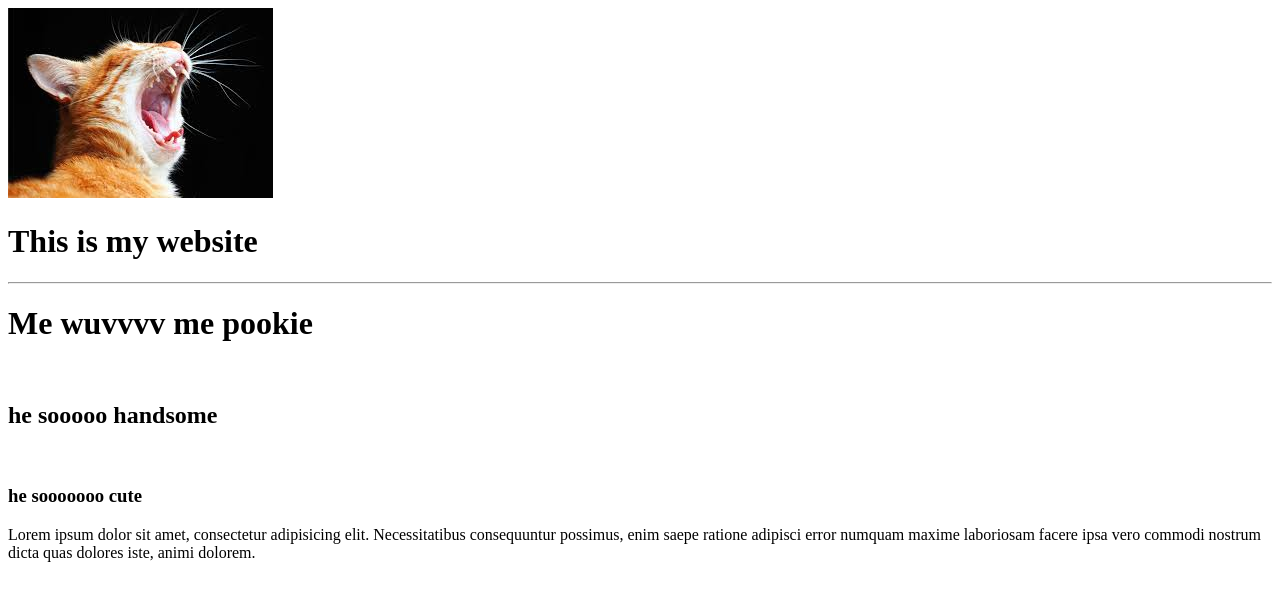
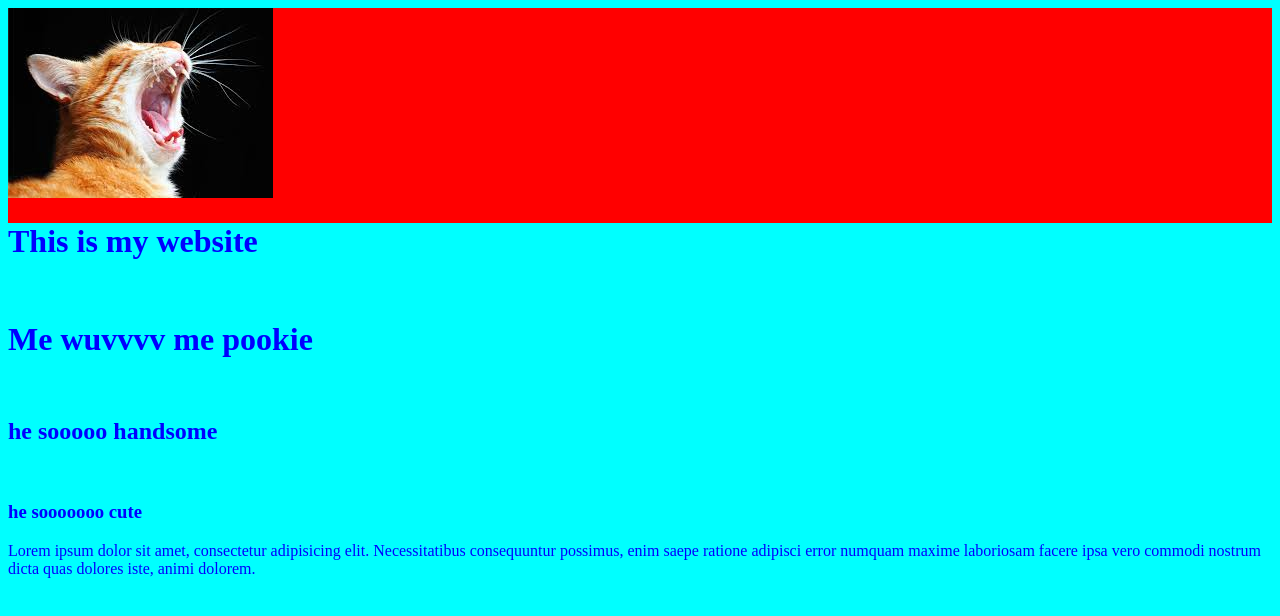
Before and after one commit to torispringer7/setup, a plain HTML site: page index.html in a window 1280 px wide. Drawn offline with Linux system fonts and the light colour scheme.

Commit message:
showing difference

```diff
--- a/index.html
+++ b/index.html
@@ -1,7 +1,4 @@
 <!DOCTYPE html>
-
-<html>
-
     <head>
         <title>First Web Page</title>
         <link rel="stylesheet" href="style.css" />
@@ -9,13 +6,9 @@
     <body>
         <img src="./kitty.jfif">
 
-
-</body>
-</html>
-
-
+        <div class="testText">
             <h1>This is my website</h1>
-            <hr>
+                <br>
             <h1>Me wuvvvv me pookie</h1>
             <br>
             <h2>he sooooo handsome</h2>
@@ -23,3 +16,7 @@
             <h3>he sooooooo cute</h3>
 
             <p>Lorem ipsum dolor sit amet, consectetur adipisicing elit. Necessitatibus consequuntur possimus, enim saepe ratione adipisci error numquam maxime laboriosam facere ipsa vero commodi nostrum dicta quas dolores iste, animi dolorem.</p>
+
+        </div>
+    </body>
+</html>
--- a/style.css
+++ b/style.css
@@ -1 +1,11 @@
-html background-color ;aqua
+* {
+  background-color: aqua;
+}
+
+body {
+  background-color: red;
+}
+
+.testText {
+  color: blue;
+}
```
Lines whose indentation alone changed are shown as unchanged.
